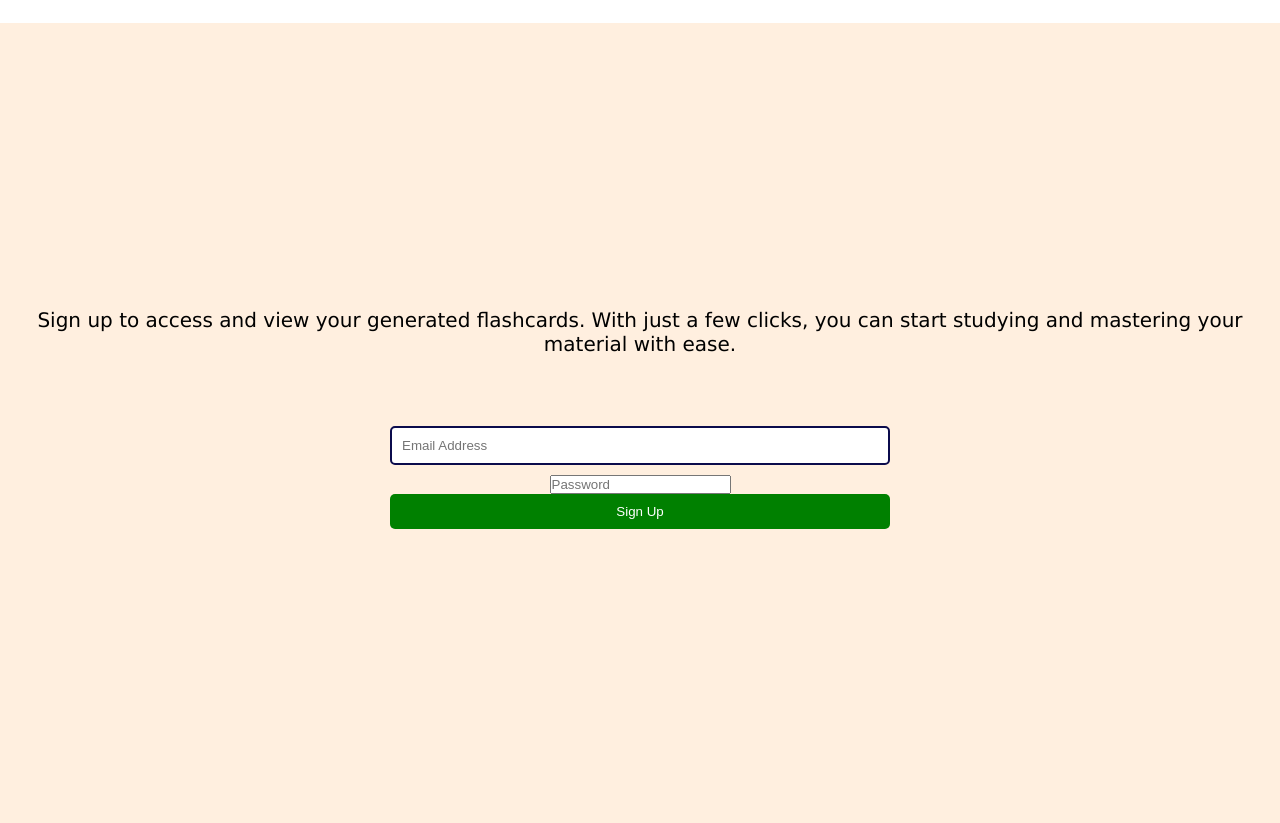
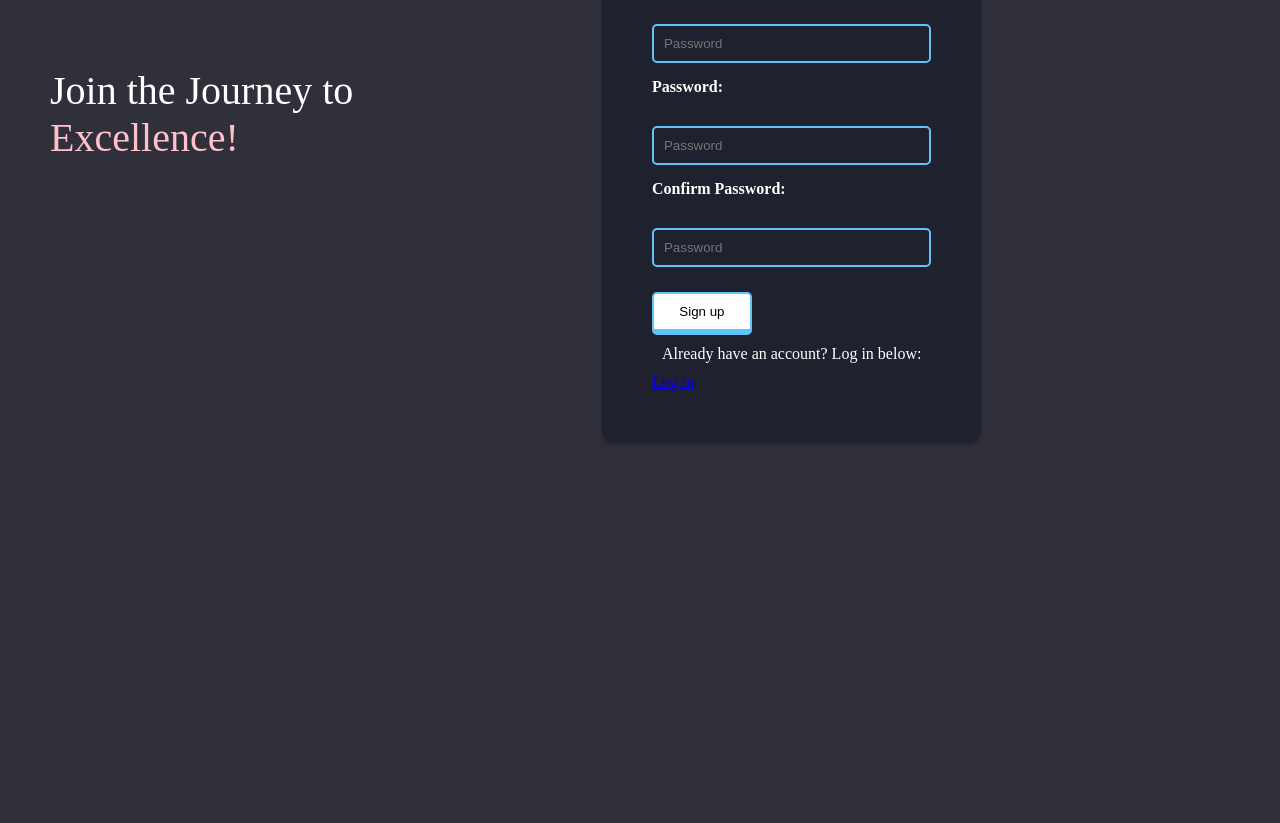
Before and after one commit to SiraYsia/QuizMeFinal, a Flask app: page /signup in a window 1280 px wide. Shown: the part 321-1144 px from the top of the page. After the commit the page ends 764 px from the top, so only its background shows below. Run offline with Flask 3, Linux system fonts and the light colour scheme.

Commit message:
New Changes

```diff
--- a/apy.py
+++ b/apy.py
@@ -2,7 +2,9 @@ import openai
 import os
 import re
 
-openai.api_key = os.environ['OPENAI_API_KEY']
+url = 'https://api.openai.com/v1/chat/completions'
+openai.api_key='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'
+
 
 def generate_flashcards(study_material, flashcard_count):
     conversation = [
--- a/static/style.css
+++ b/static/style.css
@@ -5,13 +5,29 @@
   padding: 0;
 }
 
+
+body{
+  font-family: popping;
+  background-color: #2F303A;
+  overflow-y: scroll;
+  flex-direction: row;
+  color: white;
+
+
+}
 header {
   display: flex;
   align-items: center;
   justify-content: space-between;
   padding: 20px;
+  box-shadow: 0px 4px 4px #00000040;
+  width: 100%;
+
 }
 
+h1{
+color: white;
+}
 
 
 nav ul {
@@ -25,30 +41,65 @@
 
 nav ul li a {
   text-decoration: none;
-    color: #333;
+  color: white;
   font-weight: bold;
 }
 
 nav ul li a.active {
-    color: #ff5722;
+  color: pink;
 }
 
-  body {
-    font-family: Arial, sans-serif;
-    overflow-y: scroll; /* Enable vertical scrolling */
+.first {
+background-color: transparent;
+  display: flex;
+  flex-direction: row;
+  justify-content: center;
+  width: 100%;
+}
+.first img {
+  border: 0px none;
+  height: 500px;
+  width: 400px;
+  border-radius: 20px;
+}
+
+.login-container .Access{
+color: white;
+}
+
+.space{
+height: 100px;
+width: 100px;
+}
+
+.Access {
+color: white;
+font-size: 40px;
+
+}
+.flashcards-text {
+color: pink;
+}
+
+.login-container {
+display: flex;
+flex-direction: row;
+justify-content: space-between;
+padding: 0 50px;
+align-items: center;
 }
 
 .hero {
-    background-color: #ffefdf;
   text-align: center;
   padding: 100px 0;
-    height: 100vh; /* Set height to 100% of viewport height */
+  height: 100vh;
   display: flex;
   flex-direction: column;
   justify-content: center;
+  align-items: center;
 }
 
-  /* Adjust other styles as needed */
+
 
 
 .hero h1 {
@@ -59,7 +110,7 @@
 }
 
 .hero .subtitle {
-    color: black;
+  color: white;
   font-size: 20px;
   margin-bottom: 40px;
   font-family: Verdana, Geneva, Tahoma, sans-serif;
@@ -68,19 +119,26 @@
 
 .get-started-button {
   padding: 9px;
-    border: 3px solid rgb(2, 9, 18);
-    color: green;
+  background-color: white;
+  color: black;
+  border: 2px solid  rgb(95, 195, 249);
   text-decoration: none;
   font-weight: bold;
   width: 100px;
   height: 50px;
   border-radius: 10px;
+  border-bottom: 6px solid  rgb(95, 195, 249);
 }
 
 
 .form-container {
-    margin: 10px auto;
-    max-width: 500px;
+  margin: 30px auto;
+  max-width: 400px;
+  padding: 50px;
+  background-color: #1f212e;
+  border-radius: 10px;
+  box-shadow: 0px 4px 4px #00000040;
+
 }
 .paste{
   font-family: 'League Spartan';
@@ -92,27 +150,40 @@
 .form-container input[type="text"],
 .form-container select {
   margin-top:30px ;
-
+  background-color: #1f212e;
   width: 100%;
   padding: 10px;
   border-radius: 5px;
-    border: 2px solid #0b0b4c;
-    margin-bottom: 10px;
+  border: 2px solid rgb(95, 195, 249);
+  margin-bottom: 5px;
+}
+
+.form-container input[type="password"] {
+  margin-top:30px ;
+  background-color: #1f212e;
+  width: 100%;
+  padding: 10px;
+  border-radius: 5px;
+  border: 2px solid rgb(95, 195, 249);
+  margin-bottom: 5px;
 }
 
 .form-container button {
   display: block;
-    width: 100%;
+  width: 100px;
   padding: 10px;
-    background-color: green;
-    color: white;
-    border: none;
+  background-color: white;
+  color: black;
+  border: 2px solid  rgb(95, 195, 249);
   border-radius: 5px;
   cursor: pointer;
+  margin-top: 20px;
+  border-bottom: 6px solid  rgb(95, 195, 249);
+
 }
 
 .get-started-button:hover {
-    background-color: rgb(227, 214, 29);
+  background-color:  rgb(95, 195, 249);
   color: white;
 }
 .append-button{
@@ -166,7 +237,7 @@
   font-family: Verdana, Geneva, Tahoma, sans-serif;
   padding: 10px;
 
-    background-color: rgb(2, 50, 2);
+  /* background-color: rgb(2, 50, 2); */
   color: white;
   display:ruby-base;
 }
@@ -176,3 +247,56 @@
   font-size: 20px;
   margin-bottom:-20px ;
 }
+
+.log-in-sign-up-text {
+  color: white;
+  font-size: 25px;
+  font-weight: bold;
+  margin-top: 20px;
+  margin-bottom: 20px;
+
+}
+.signup-instruction {
+  color: white;
+  margin: 10px;
+}
+h4{
+  color:white;
+  margin-top: 10px;
+}
+
+
+.about-us-text h2,
+.why-us-text h2,
+.contact-us-text h2 {
+font-family: 'Times New Roman', Times, serif;
+font-size: 28px;
+margin: 30px;
+}
+.why-us-text p{
+font-size: 20px;
+margin: 30px;
+}
+.about-us-text p{
+font-size: 20px;
+margin: 30px;
+}
+.contact-us-text p {
+font-size: 20px;
+margin: 30px;
+margin-bottom: 0;
+}
+.contact-us-text a {
+color: #00ffcc;
+text-decoration: none;
+}
+
+.contact-us-text a:hover {
+text-decoration: underline;
+}
+
+.thank-you-text p {
+margin-top: 20px;
+margin: 30px;
+font-size: 18px;
+}
--- a/templates/signup.html
+++ b/templates/signup.html
@@ -10,7 +10,7 @@
 <body>
   <header>
     <div class="logo-container">
-      <img src="logo.png" alt="QuizMe" class="logo">
+      <h1><b>QuizMe</b></h1>
     </div>
 
     <nav>
@@ -23,18 +23,33 @@
     </nav>
   </header>
 
-  <section class="hero">
-    <section class="signup-page">
-      <p class="subtitle">Sign up to access and view your generated flashcards. With just a few clicks, you can start studying and mastering your material with ease.</p>
 
+      <div class="login-container">
+        <div class="Access">
+          <p>Join the Journey to </p>
+          <p><span class="flashcards-text">Excellence!</span></p>
+        </div>
+        <section class="login-page">
           <div class="form-container">
             <form action="{{ url_for('signup') }}" method="POST">
+              <p><span class="log-in-sign-up-text">Log in or Sign up</span></p>
+              <h4>Username: </h4>
               <input type="text" name="email" id="email" placeholder="Email Address">
+              <h4>Email: </h4>
               <input type="password" name="password" id="password" placeholder="Password">
-          <button type="submit" id="signup-button">Sign Up</button>
+              <h4>Password: </h4>
+              <input type="password" name="password" id="password" placeholder="Password">
+              <h4>Confirm Password: </h4>
+              <input type="password" name="password" id="password" placeholder="Password">
+              <button type="submit" id="login-button">Sign up</button>
+              <p class="signup-instruction">Already have an account? Log in below:</p>
+
+              <div class="container">
+                <a href="{{ url_for('login') }}" id="signup-button">Log in</a>
+              </div>
             </form>
           </div>
-    </section>
+
         </section>
 
   <footer>
```
Also changed, not shown: templates/aboutus.html (+25 -25 lines), templates/index.html (+15 -4 lines), templates/login.html (+13 -13 lines), 1 other file. Lines whose indentation alone changed are shown as unchanged.
